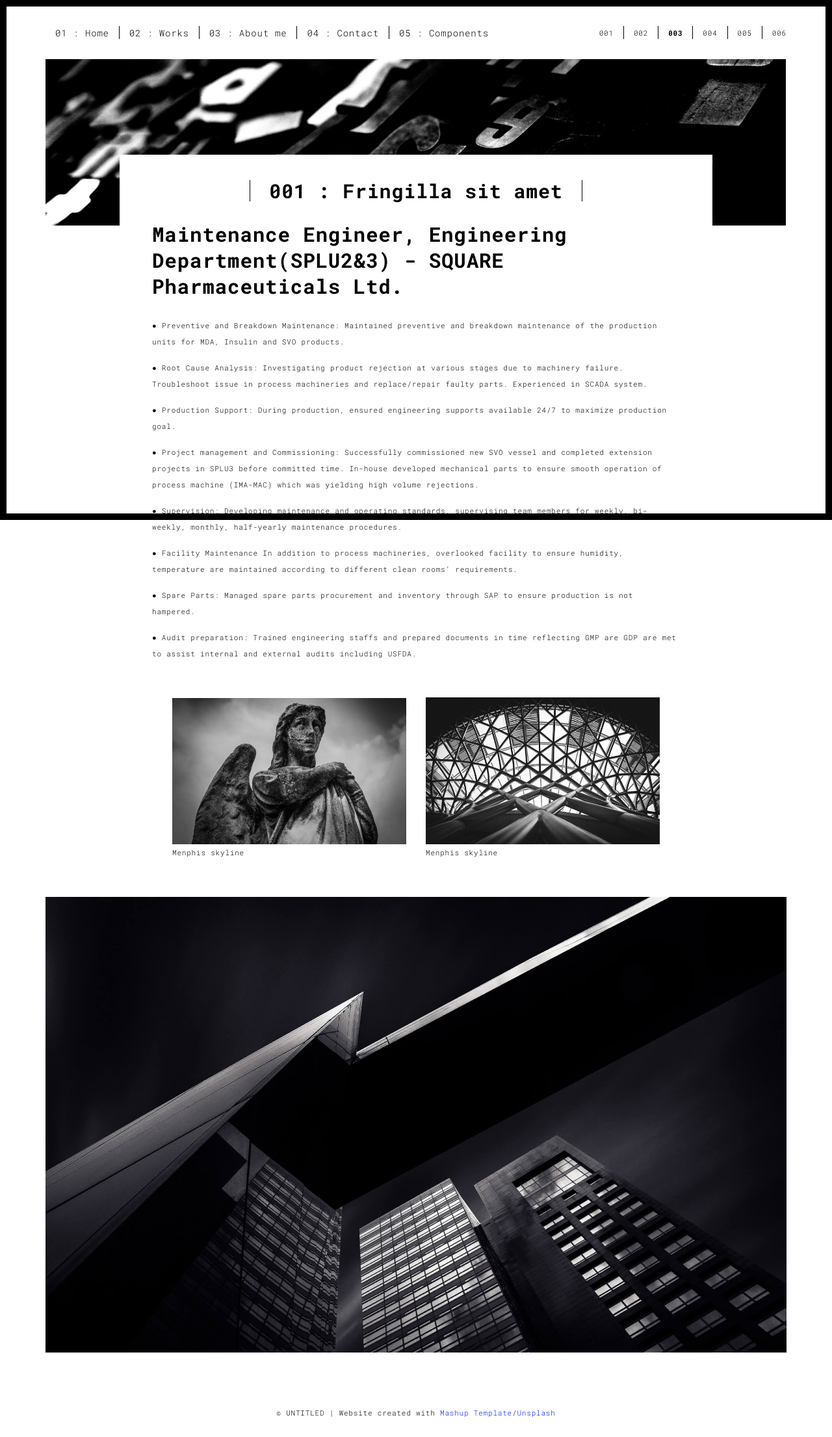
After one commit to nislam2023/portfolio, a Flask app: template templates/work3.html in a window 1280 px wide. The commit adds this page. Shown: the whole page at 65% size. Run offline with Flask 3, Linux system fonts and the light colour scheme; the template is opened without the code that fills it, so the values that code supplies are empty.

Commit message:
work exp added

```diff
--- /dev/null
+++ b/templates/work3.html
@@ -0,0 +1,143 @@
+<!DOCTYPE html>
+<html lang="en">
+
+<head>
+  <meta charset="UTF-8">
+  <meta content="IE=edge" http-equiv="X-UA-Compatible">
+  <meta content="width=device-width,initial-scale=1" name="viewport">
+  <meta content="description" name="description">
+  <meta name="google" content="notranslate" />
+  <meta content="Mashup templates have been developped by Orson.io team" name="author">
+
+  <!-- Disable tap highlight on IE -->
+  <meta name="msapplication-tap-highlight" content="no">
+
+  <link rel="apple-touch-icon" sizes="180x180" href="./static/assets/apple-icon-180x180.png">
+  <link href="./static/assets/favicon.ico" rel="icon">
+
+  <title>Title page</title>
+
+<link href="./static/main.3f6952e4.css" rel="stylesheet"></head>
+
+<body class="">
+<div id="site-border-left"></div>
+<div id="site-border-right"></div>
+<div id="site-border-top"></div>
+<div id="site-border-bottom"></div>
+<!-- Add your content of header -->
+<header>
+  <nav class="navbar  navbar-fixed-top navbar-default">
+    <div class="container">
+        <button type="button" class="navbar-toggle collapsed" data-toggle="collapse" data-target="#navbar-collapse" aria-expanded="false">
+          <span class="sr-only">Toggle navigation</span>
+          <span class="icon-bar"></span>
+          <span class="icon-bar"></span>
+          <span class="icon-bar"></span>
+        </button>
+
+      <div class="collapse navbar-collapse" id="navbar-collapse">
+        <ul class="nav navbar-nav ">
+          <li><a href="./index.html" title="">01 : Home</a></li>
+          <li><a href="./works.html" title="">02 : Works</a></li>
+          <li><a href="./about.html" title="">03 : About me</a></li>
+          <li><a href="./contact.html" title="">04 : Contact</a></li>
+          <li><a href="./components.html" title="">05 : Components</a></li>
+        </ul>
+
+
+          <ul class="nav navbar-nav navbar-right navbar-small visible-md visible-lg">
+            <li><a href="./work1.html" title="" >001</a></li>
+            <li><a href="./work2.html" title="">002</a></li>
+            <li><a href="./work3.html" title="" class="active">003</a></li>
+            <li><a href="./work4.html" title="">004</a></li>
+            <li><a href="./index.html" title="">005</a></li>
+            <li><a href="./index.html" title="">006</a></li>
+          </ul>
+
+
+      </div>
+    </div>
+  </nav>
+</header>
+<div class="section-container">
+  <div class="container">
+    <div class="row">
+      <div class="col-xs-12">
+        <img src="assets/images/work001-01.jpg" class="img-responsive" alt="">
+        <div class="card-container">
+          <div class="text-center">
+            <h1 class="h2">001 : Fringilla sit amet</h1>
+          </div>
+          <blockquote>
+            <p>Maintenance Engineer, Engineering Department(SPLU2&3) - SQUARE Pharmaceuticals Ltd.</p>
+<!--            <small class="pull-right">Irina Martin</small>-->
+          </blockquote>
+          <p>●	Preventive and Breakdown Maintenance: Maintained preventive and breakdown maintenance of the production units for MDA, Insulin and SVO products.
+          <p>●	Root Cause Analysis: Investigating product rejection at various stages due to machinery failure. Troubleshoot issue in process machineries and replace/repair faulty parts. Experienced in SCADA system.
+          <p>●	Production Support: During production, ensured engineering supports available 24/7 to maximize production goal.
+          <p>●	Project management and Commissioning: Successfully commissioned new SVO vessel and completed extension projects in SPLU3 before committed time. In-house developed mechanical parts to ensure smooth operation of process machine (IMA-MAC) which was yielding high volume rejections.
+          <p>●	Supervision: Developing maintenance and operating standards, supervising team members for weekly, bi-weekly, monthly, half-yearly maintenance procedures.
+          <p>●	Facility Maintenance In addition to process machineries, overlooked facility to ensure humidity, temperature are maintained according to different clean rooms’ requirements.
+          <p>●	Spare Parts: Managed spare parts procurement and inventory through SAP to ensure production is not hampered.
+          <p>●	Audit preparation: Trained engineering staffs and prepared documents in time reflecting GMP are GDP are met to assist internal and external audits including USFDA.
+</p>
+
+        </div>
+      </div>
+
+
+
+      <div class="col-md-8 col-md-offset-2 section-container-spacer">
+        <div class="row">
+          <div class="col-xs-12 col-md-6">
+            <img src="./static/assets/images/work001-02.jpg" class="img-responsive" alt="">
+            <p>Menphis skyline</p>
+          </div>
+          <div class="col-xs-12 col-md-6">
+            <img src="./static/assets/images/work001-03.jpg" class="img-responsive" alt="">
+            <p>Menphis skyline</p>
+          </div>
+        </div>
+      </div>
+
+      <div class="col-xs-12">
+        <img src="./static/assets/images/work001-04.jpg" class="img-responsive" alt="">
+      </div>
+
+    </div>
+  </div>
+</div>
+
+
+<footer class="footer-container text-center">
+  <div class="container">
+    <div class="row">
+      <div class="col-xs-12">
+        <p>© UNTITLED | Website created with <a href="http://www.mashup-template.com/" title="Create website with free html template">Mashup Template</a>/<a href="https://www.unsplash.com/" title="Beautiful Free Images">Unsplash</a></p>
+      </div>
+    </div>
+  </div>
+</footer>
+
+<script>
+  document.addEventListener("DOMContentLoaded", function (event) {
+     navActivePage();
+  });
+</script>
+
+<!-- Google Analytics: change UA-XXXXX-X to be your site's ID
+
+<script>
+  (function (i, s, o, g, r, a, m) {
+    i['GoogleAnalyticsObject'] = r; i[r] = i[r] || function () {
+      (i[r].q = i[r].q || []).push(arguments)
+    }, i[r].l = 1 * new Date(); a = s.createElement(o),
+      m = s.getElementsByTagName(o)[0]; a.async = 1; a.src = g; m.parentNode.insertBefore(a, m)
+  })(window, document, 'script', '//www.google-analytics.com/analytics.js', 'ga');
+  ga('create', 'UA-XXXXX-X', 'auto');
+  ga('send', 'pageview');
+</script>
+
+--> <script type="text/javascript" src="./static/main.70a66962.js"></script></body>
+
+</html>
```
Also changed, not shown: templates/work1.html (renamed from templates/work.html, +16 -7 lines), templates/work2.html (added, +141 -0 lines), templates/works.html (+12 -12 lines).
